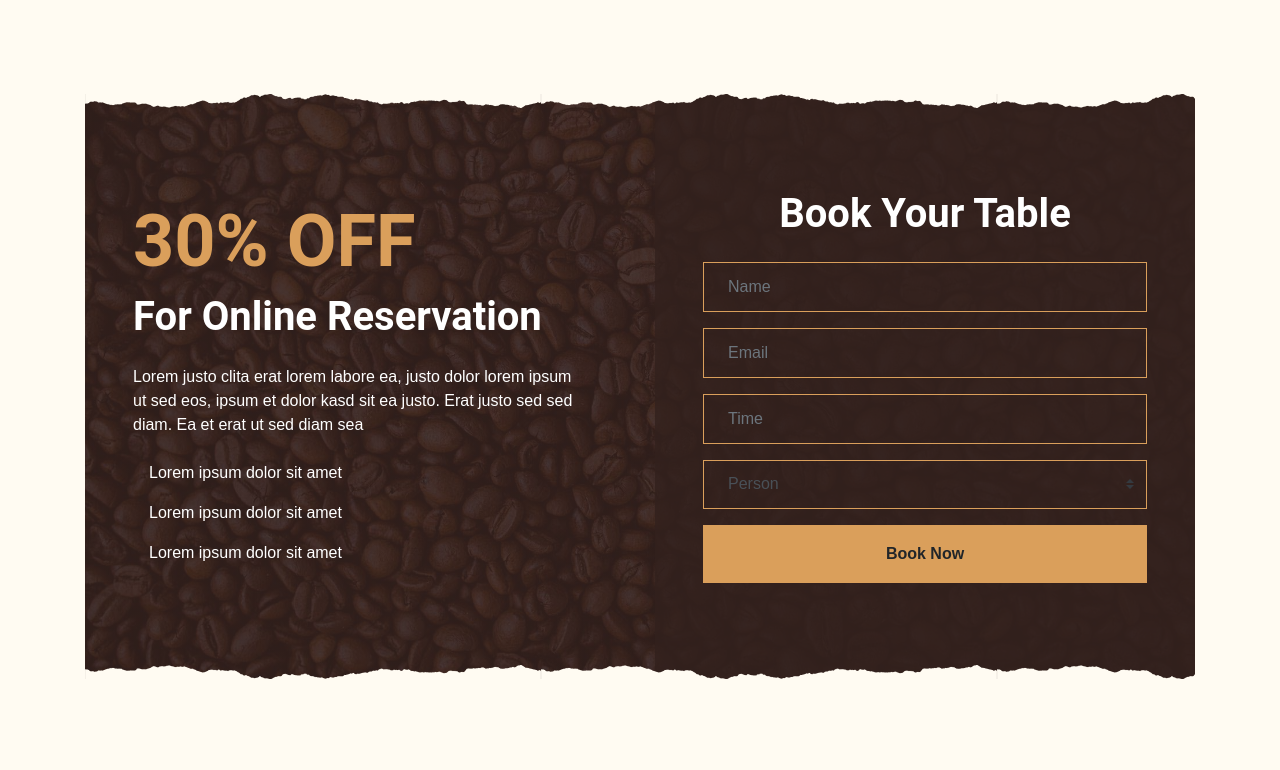
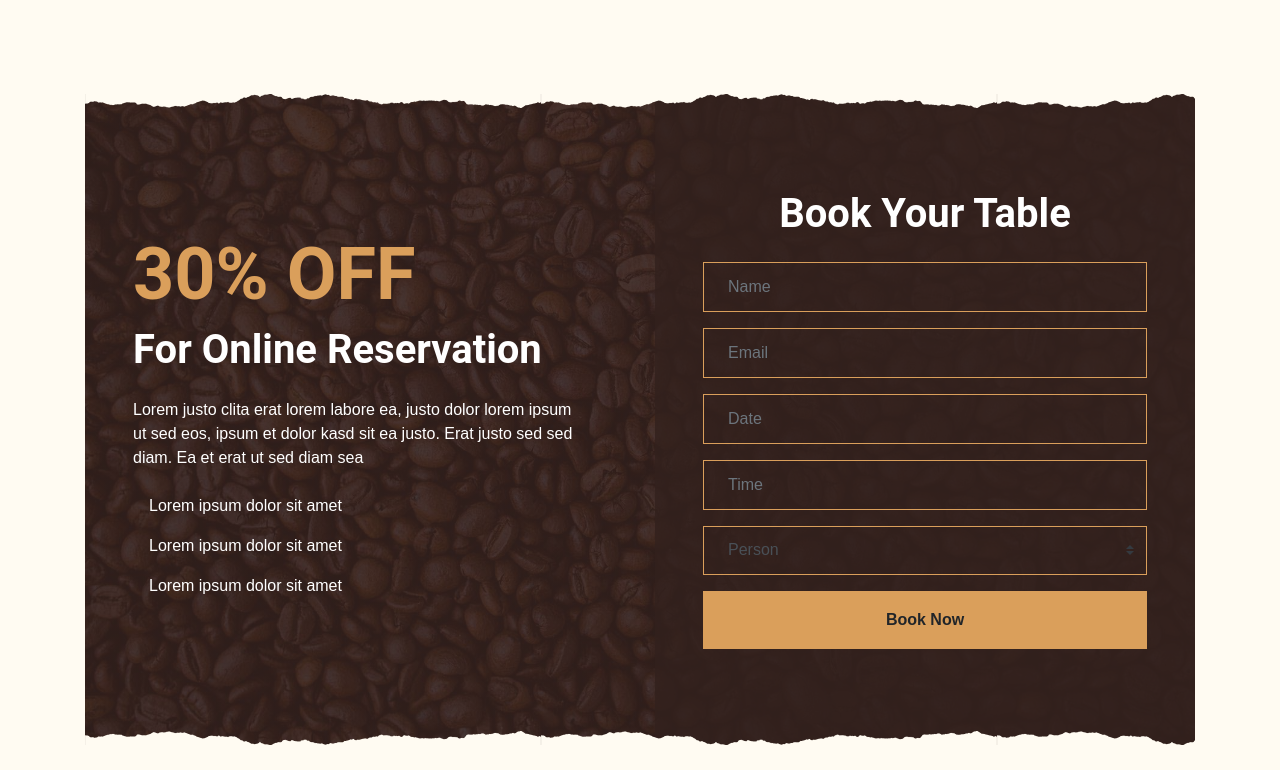
Before and after one commit to Mukhtarrahimi/cooffe-shop, a Next.js app: page / in a window 1280 px wide. Shown: the part 3890-4660 px from the top of the page. Built offline with nearby package versions, Linux system fonts and the light colour scheme; data requests are answered from the project's data file.

Commit message:
reservation index

```diff
--- a/components/templates/index/reservation.js
+++ b/components/templates/index/reservation.js
@@ -1,127 +1,99 @@
-import React, { useState } from 'react';
+import React from 'react';
 
 function Reservation() {
-  const [name, setName] = useState('');
-  const [email, setEmail] = useState('');
-  const [time, setTime] = useState('');
-  const [person, setPerson] = useState('');
-
-  const infoHandler = async (event) => {
-    event.preventDefault(); // prevent form reload
-
-    try {
-      const response = await fetch('http://localhost:4000/reserve', {
-        method: 'POST',
-        headers: {
-          'Content-Type': 'application/json',
-        },
-        body: JSON.stringify({ name, email, time, person }),
-      });
-
-      if (response.status === 201) {
-        setName('');
-        setEmail('');
-        setTime('');
-        setPerson('');
-        alert('Reservation Successful 🎉');
-      } else {
-        alert('Something went wrong. Please try again.');
-      }
-    } catch (error) {
-      console.error('Error submitting reservation:', error);
-      alert('Server error. Please try again later.');
-    }
-  };
-
   return (
-    <div className="container-fluid my-5">
-      <div className="container">
-        <div className="reservation position-relative overlay-top overlay-bottom">
-          <div className="row align-items-center">
-            <div className="col-lg-6 my-5 my-lg-0">
-              <div className="p-5">
-                <div className="mb-4">
-                  <h1 className="display-3 text-primary">30% OFF</h1>
-                  <h1 className="text-white">For Online Reservation</h1>
+    <div class="container-fluid my-5">
+      <div class="container">
+        <div class="reservation position-relative overlay-top overlay-bottom">
+          <div class="row align-items-center">
+            <div class="col-lg-6 my-5 my-lg-0">
+              <div class="p-5">
+                <div class="mb-4">
+                  <h1 class="display-3 text-primary">30% OFF</h1>
+                  <h1 class="text-white">For Online Reservation</h1>
                 </div>
-                <p className="text-white">
+                <p class="text-white">
                   Lorem justo clita erat lorem labore ea, justo dolor lorem
                   ipsum ut sed eos, ipsum et dolor kasd sit ea justo. Erat justo
                   sed sed diam. Ea et erat ut sed diam sea
                 </p>
-                <ul className="list-inline text-white m-0">
-                  <li className="py-2">
-                    <i className="fa fa-check text-primary mr-3"></i>Lorem ipsum
+                <ul class="list-inline text-white m-0">
+                  <li class="py-2">
+                    <i class="fa fa-check text-primary mr-3"></i>Lorem ipsum
                     dolor sit amet
                   </li>
-                  <li className="py-2">
-                    <i className="fa fa-check text-primary mr-3"></i>Lorem ipsum
+                  <li class="py-2">
+                    <i class="fa fa-check text-primary mr-3"></i>Lorem ipsum
                     dolor sit amet
                   </li>
-                  <li className="py-2">
-                    <i className="fa fa-check text-primary mr-3"></i>Lorem ipsum
+                  <li class="py-2">
+                    <i class="fa fa-check text-primary mr-3"></i>Lorem ipsum
                     dolor sit amet
                   </li>
                 </ul>
               </div>
             </div>
-
-            <div className="col-lg-6">
+            <div class="col-lg-6">
               <div
-                className="text-center p-5"
+                class="text-center p-5"
                 style={{ background: 'rgba(51, 33, 29, .8)' }}
               >
-                <h1 className="text-white mb-4 mt-5">Book Your Table</h1>
-                <form className="mb-5" onSubmit={infoHandler}>
-                  <div className="form-group">
+                <h1 class="text-white mb-4 mt-5">Book Your Table</h1>
+                <form class="mb-5">
+                  <div class="form-group">
                     <input
                       type="text"
-                      className="form-control bg-transparent border-primary p-4"
+                      class="form-control bg-transparent border-primary p-4"
                       placeholder="Name"
-                      required
-                      value={name}
-                      onChange={(e) => setName(e.target.value)}
+                      required="required"
                     />
                   </div>
-                  <div className="form-group">
+                  <div class="form-group">
                     <input
                       type="email"
-                      className="form-control bg-transparent border-primary p-4"
+                      class="form-control bg-transparent border-primary p-4"
                       placeholder="Email"
-                      required
-                      value={email}
-                      onChange={(e) => setEmail(e.target.value)}
+                      required="required"
                     />
                   </div>
-                  <div className="form-group">
-                    <input
-                      type="text"
-                      className="form-control bg-transparent border-primary p-4"
-                      placeholder="Time"
-                      required
-                      value={time}
-                      onChange={(e) => setTime(e.target.value)}
-                    />
+                  <div class="form-group">
+                    <div class="date" id="date" data-target-input="nearest">
+                      <input
+                        type="text"
+                        class="form-control bg-transparent border-primary p-4 datetimepicker-input"
+                        placeholder="Date"
+                        data-target="#date"
+                        data-toggle="datetimepicker"
+                      />
+                    </div>
                   </div>
-                  <div className="form-group">
+                  <div class="form-group">
+                    <div class="time" id="time" data-target-input="nearest">
+                      <input
+                        type="text"
+                        class="form-control bg-transparent border-primary p-4 datetimepicker-input"
+                        placeholder="Time"
+                        data-target="#time"
+                        data-toggle="datetimepicker"
+                      />
+                    </div>
+                  </div>
+                  <div class="form-group">
                     <select
-                      className="custom-select bg-transparent border-primary px-4"
+                      class="custom-select bg-transparent border-primary px-4"
                       style={{ height: '49px' }}
-                      required
-                      value={person}
-                      onChange={(e) => setPerson(e.target.value)}
                     >
-                      <option value="">Person</option>
+                      <option selected="">Person</option>
                       <option value="1">Person 1</option>
                       <option value="2">Person 2</option>
                       <option value="3">Person 3</option>
-                      <option value="4">Person 4</option>
+                      <option value="3">Person 4</option>
                     </select>
                   </div>
 
                   <div>
                     <button
-                      className="btn btn-primary btn-block font-weight-bold py-3"
+                      class="btn btn-primary btn-block font-weight-bold py-3"
                       type="submit"
                     >
                       Book Now
```
